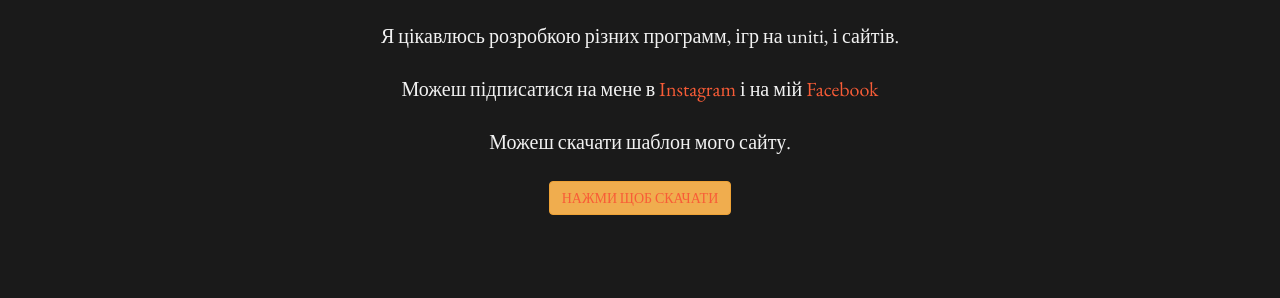
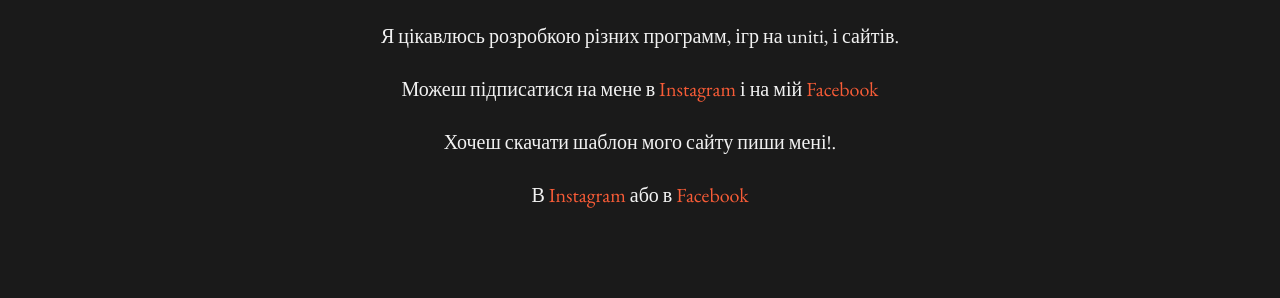
Before and after one commit to IvanMiroshnichenko/IvanMiroshnichenko.github.io, a plain HTML site: page index.html in a window 1280 px wide. Shown: the part 905-1203 px from the top of the page. Drawn offline with nearby package versions, Linux system fonts and the light colour scheme.

Commit message:
Update index.html

```diff
--- a/index.html
+++ b/index.html
@@ -45,6 +45,7 @@
 			<a target="_blank" href="https://www.facebook.com/profile.php?id=100031431200443"><i class="icon-facebook"></i></a>
 			<a target="_blank" href="https://www.instagram.com/i.v.a.n_14/"><i class="icon-instagram"></i></a>
 			<a target="_blank" href="https://github.com/BornMix"><i class="icon-github"></i></a>
+			<a target="_blank" href="https://github.com/BornMix"><i class="icon-telegram"></i></a>
 		</div>
 
 		<!-- Кнопка меню -->
@@ -90,8 +91,9 @@
 					<p>Привіт мене звати Іван мені 14 років.</p>
 					<p>Я цікавлюсь розробкою різних программ, ігр на uniti, і сайтів.</p>
 					<p>Можеш підписатися на мене в <a target="_blank" href="https://www.instagram.com/i.v.a.n_14/">Instagram</a> і на мій <a target="_blank" href="https://www.facebook.com/profile.php?id=100031431200443">Facebook</a></p>
-					<p>Можеш скачати шаблон мого сайту.</p>
-					<p><button type="button" class="btn btn-warning"><a target="_blank" href="https://drive.google.com/file/d/1-aJIxovUZguf7QW0kAw8LdNEOU59dFyP/view">НАЖМИ ЩОБ СКАЧАТИ</a></button></p>
+					<p>Хочеш скачати шаблон мого сайту пиши мені!.</p>
+					<p>В <a target="_blank" href="https://www.instagram.com/i.v.a.n_14/">Instagram</a> або в <a target="_blank" href="https://www.facebook.com/profile.php?id=100031431200443">Facebook</a</p>
+
 				</div>
 			</div>
 		</div><!-- /container -->
```
